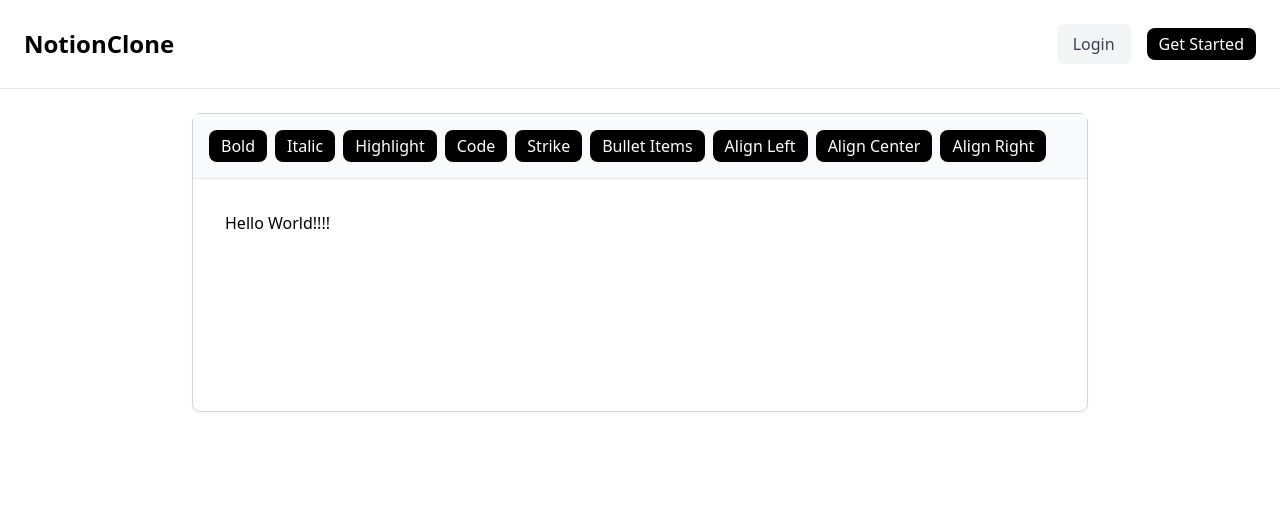
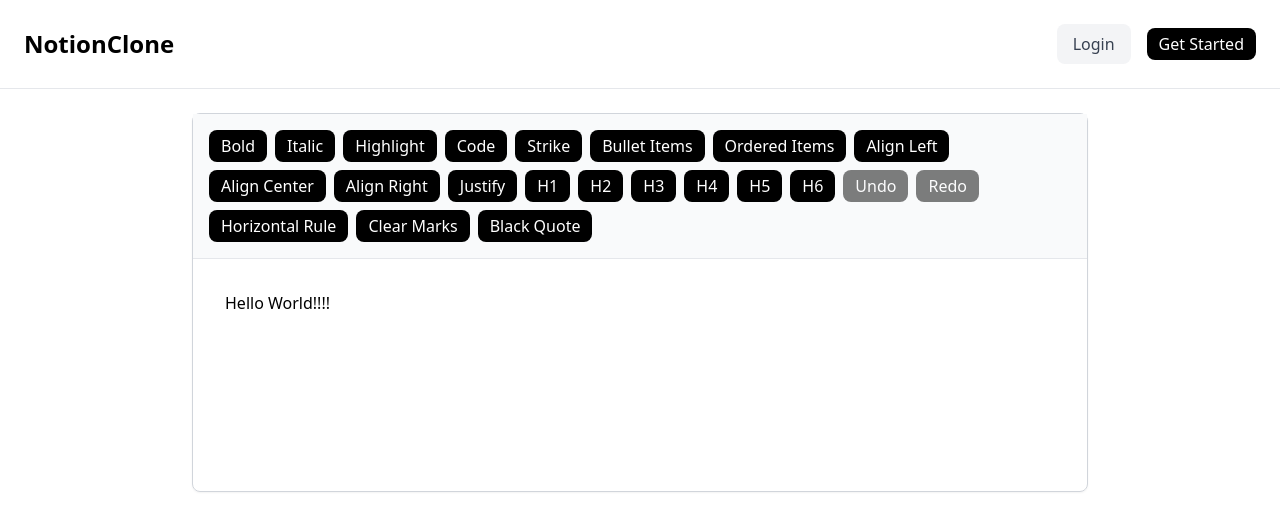
Before and after one commit to theommishra/atdox, a Next.js app in the folder apps/web/: page /editor in a window 1280 px wide. Shown: the top 530 px of the page. Built offline with nearby package versions, Linux system fonts and the light colour scheme.

Commit message:
added more feature to editor

```diff
--- a/apps/web/app/editor/page.tsx
+++ b/apps/web/app/editor/page.tsx
@@ -7,7 +7,6 @@ import TextAlign from '@tiptap/extension-text-align';
 import Highlight from '@tiptap/extension-highlight';
 import Code from '@tiptap/extension-code';
 import Strike from '@tiptap/extension-strike';
-import BulletList from '@tiptap/extension-bullet-list';
 import Button from "../../../../packages/ui/src/button";
 import { useEffect, useState } from 'react';
 
@@ -16,24 +15,32 @@ type ToolbarButton = {
   action: () => void;
   icon: string;
   label: string;
+  isActive?: () => boolean;
+  disabled?: () => boolean;
+
 };
 
 export default function TiptapEditor() {
   const [mounted, setMounted] = useState(false);
   const editor = useEditor({
     extensions: [
-      StarterKit,
+      StarterKit.configure({
+        bulletList: {
+          keepMarks: true,
+          keepAttributes: false,
+        },
+        orderedList: {
+          keepMarks: true,
+          keepAttributes: false,
+        },
+      }),
       TextAlign.configure({
         types: ['heading', 'paragraph'],
-        alignments: ['left', 'center', 'right'],
+        alignments: ['left', 'center', 'right','justify'],
       }),
       Highlight.configure({ multicolor: true }),
       Code,
       Strike,
-      BulletList.configure({
-        itemTypeName: 'listItem',
-        keepMarks: true,
-      }),
     ],
     content: '<p>Hello World!!!!</p>',
   });
@@ -45,33 +52,194 @@ export default function TiptapEditor() {
   if (!mounted || !editor) return null;
 
   const toolbarButtons: ToolbarButton[] = [
-    { id: 'bold', action: () => editor.chain().focus().toggleBold().run(), icon: 'Bold', label: 'Toggle Bold' },
-    { id: 'italic', action: () => editor.chain().focus().toggleItalic().run(), icon: 'Italic', label: 'Toggle Italic' },
-    { id: 'highlight', action: () => editor.chain().focus().toggleHighlight().run(), icon: 'Highlight', label: 'Toggle Highlight' },
-    { id: 'code', action: () => editor.chain().focus().toggleCode().run(), icon: 'Code', label: 'Toggle Code' },
-    { id: 'strike', action: () => editor.chain().focus().toggleStrike().run(), icon: 'Strike', label: 'Toggle Strike' },
-    { id: 'bullet', action: () => editor.chain().focus().toggleBulletList().run(), icon: 'Bullet Items', label: 'Toggle Bullet List' },
-    { id: 'align-left', action: () => editor.chain().focus().setTextAlign('left').run(), icon: 'Align Left', label: 'Align Left' },
-    { id: 'align-center', action: () => editor.chain().focus().setTextAlign('center').run(), icon: 'Align Center', label: 'Align Center' },
-    { id: 'align-right', action: () => editor.chain().focus().setTextAlign('right').run(), icon: 'Align Right', label: 'Align Right' },
+    {
+      id: 'bold',
+      action: () => editor.chain().focus().toggleBold().run(),
+      icon: 'Bold',
+      label: 'Toggle Bold',
+      isActive: () => editor.isActive('bold'),
+      disabled: () => !editor.can().chain().focus().toggleBold().run()
+    },
+    {
+      id: 'italic',
+      action: () => editor.chain().focus().toggleItalic().run(),
+      icon: 'Italic',
+      label: 'Toggle Italic',
+      isActive: () => editor.isActive('italic'),
+      disabled: () => !editor.can().chain().focus().toggleItalic().run()
+    },
+    {
+      id: 'highlight',
+      action: () => editor.chain().focus().toggleHighlight().run(),
+      icon: 'Highlight',
+      label: 'Toggle Highlight',
+      isActive: () => editor.isActive('highlight'),
+      disabled: () => !editor.can().chain().focus().toggleHighlight().run()
+    },
+    {
+      id: 'code',
+      action: () => editor.chain().focus().toggleCode().run(),
+      icon: 'Code',
+      label: 'Toggle Code',
+      isActive: () => editor.isActive('code'),
+    },
+    {
+      id: 'strike',
+      action: () => editor.chain().focus().toggleStrike().run(),
+      icon: 'Strike',
+      label: 'Toggle Strike',
+      isActive: () => editor.isActive('strike'),
+      disabled: () => !editor.can().chain().focus().toggleStrike().run()
+    },
+    {
+      id: 'bullet',
+      action: () => editor.chain().focus().toggleBulletList().run(),
+      icon: 'Bullet Items',
+      label: 'Toggle Bullet List',
+      isActive: () => editor.isActive('bulletList'),
+    },
+    {
+      id: 'ordered',
+      action: () => editor.chain().focus().toggleOrderedList().run(),
+      icon: 'Ordered Items',
+      label: 'Toggle Bullet List',
+      isActive: () => editor.isActive('orderedList'),
+    },
+    {
+      id: 'align-left',
+      action: () => editor.chain().focus().setTextAlign('left').run(),
+      icon: 'Align Left',
+      label: 'Align Left',
+      isActive: () => editor.isActive({ textAlign: 'left' }),
+    },
+    {
+      id: 'align-center',
+      action: () => editor.chain().focus().setTextAlign('center').run(),
+      icon: 'Align Center',
+      label: 'Align Center',
+      isActive: () => editor.isActive({ textAlign: 'center' }),
+    },
+    {
+      id: 'align-right',
+      action: () => editor.chain().focus().setTextAlign('right').run(),
+      icon: 'Align Right',
+      label: 'Align Right',
+      isActive: () => editor.isActive({ textAlign: 'right' }),
+    },
+    {
+      id: 'justify',
+      action: () => editor.chain().focus().setTextAlign('justify').run(),
+      icon: 'Justify',
+      label: 'Justify',
+      isActive: () => editor.isActive({ textAlign: 'justify' }),
+    },
+    {
+      id: 'h1',
+      action: () => editor.chain().focus().toggleHeading({ level: 1 }).run(),
+      icon: 'H1',
+      label: 'h1',
+      isActive: () => editor.isActive('heading', { level: 1 }),
+    }, {
+      id: 'h2',
+      action: () => editor.chain().focus().toggleHeading({ level: 2 }).run(),
+      icon: 'H2',
+      label: 'h2',
+      isActive: () => editor.isActive('heading', { level: 2 }),
+    }, {
+      id: 'h3',
+      action: () => editor.chain().focus().toggleHeading({ level: 3 }).run(),
+      icon: 'H3',
+      label: 'h3',
+      isActive: () => editor.isActive('heading', { level: 3 }),
+    }, {
+      id: 'h4',
+      action: () => editor.chain().focus().toggleHeading({ level: 4 }).run(),
+      icon: 'H4',
+      label: 'h4',
+      isActive: () => editor.isActive('heading', { level: 4 }),
+    }, {
+      id: 'h5',
+      action: () => editor.chain().focus().toggleHeading({ level: 5 }).run(),
+      icon: 'H5',
+      label: 'h5',
+      isActive: () => editor.isActive('heading', { level: 5 }),
+    },
+    {
+      id: 'h6',
+      action: () => editor.chain().focus().toggleHeading({ level: 6 }).run(),
+      icon: 'H6',
+      label: 'h6',
+      isActive: () => editor.isActive('heading', { level: 6 }),
+    },
+    {
+      id: 'Undo',
+      action: () => editor.chain().focus().undo().run(),
+      icon: 'Undo',
+      label: 'Undo',
+      isActive: () => false,
+      disabled: () => !editor.can().chain().focus().undo().run()
+    },
+    {
+      id: 'Redo',
+      action: () => editor.chain().focus().redo().run(),
+      icon: 'Redo',
+      label: 'Redo',
+      isActive: () => false,
+      disabled: () => !editor.can().chain().focus().redo().run(),
+    },
+    {
+      id: 'Horizontal Rule',
+      action: () => editor.chain().focus().setHorizontalRule().run(),
+      icon: 'Horizontal Rule',
+      label: 'Horizontal Rule',
+      isActive: () => false,
+      disabled: () => false,
+    },
+    {
+      id: 'Clear Marks',
+      action: () => editor.chain().focus().unsetAllMarks().run(),
+      icon: 'Clear Marks',
+      label: 'Clear Marks',
+      isActive: () => false,
+      disabled: () => false,
+    },
+    {
+      id: 'Blockquote',
+      action:  () => editor.chain().focus().toggleBlockquote().run(),
+      icon: 'Black Quote',
+      label: 'Black Quote',
+      isActive: () => editor.isActive('blockquote'),
+      disabled: () => false,
+    },
+
+
+
   ];
+
 
   return (
     <div className="mx-auto my-6 max-w-4xl border border-gray-300 rounded-lg shadow-sm">
       {/* Toolbar */}
       <div className="flex flex-wrap gap-2 p-4 border-b bg-gray-50" role="toolbar" aria-label="Text formatting">
-        {toolbarButtons.map(({ id, action, icon, label }) => (
+        {toolbarButtons.map(({ id, action, icon, label, isActive, disabled }) => {
+          const active = isActive?.();
+          const isDisabled = disabled?.();
+          return (
             <Button
               key={id}
               onClick={action}
-            variant="primary"
+              disabled={isDisabled}
+              variant={active ? 'secondary' : 'primary'}
               size="sm"
               type="button"
               aria-label={label}
+              className={active ? 'is-active' : ''}
             >
               {icon}
             </Button>
-        ))}
+          );
+        })}
+
       </div>
 
       {/* Editor Content */}
--- a/apps/web/app/editor/style.scss
+++ b/apps/web/app/editor/style.scss
@@ -57,20 +57,29 @@
   }
 
   /* Bullet and numbered lists */
-  ul,
-  ol {
-    list-style-type: disc;
-    padding-left: 1.5rem;
-    margin: 1em 0;
+ /* Bullet and numbered lists */
+ul {
+  list-style-type: disc;
+  padding-left: 1.5rem;
+  margin: 1.25rem 1rem 1.25rem 0.4rem;
 
-    li {
-      margin-bottom: 0.25em;
+  li p {
+    margin-top: 0.25em;
+    margin-bottom: 0.25em;
+  }
+}
 
-      p {
-        margin: 0.25em 0;
-      }
-    }
+ol {
+  list-style-type: decimal;
+  padding-left: 1.5rem;
+  margin: 1.25rem 1rem 1.25rem 0.4rem;
+
+  li p {
+    margin-top: 0.25em;
+    margin-bottom: 0.25em;
   }
+}
+
 
   /* Text alignment */
   .text-left {
@@ -90,6 +99,50 @@
     outline: 2px solid #2563eb; /* Tailwind blue-600 */
     border-radius: 0.375rem;
   }
+  h1,
+  h2,
+  h3,
+  h4,
+  h5,
+  h6 {
+    line-height: 1.1;
+    margin-top: 2.5rem;
+    text-wrap: pretty;
+  }
+
+  h1,
+  h2 {
+    margin-top: 3.5rem;
+    margin-bottom: 1.5rem;
+  }
+
+  h1 {
+    font-size: 1.4rem;
+  }
+
+  h2 {
+    font-size: 1.2rem;
+  }
+
+  h3 {
+    font-size: 1.1rem;
+  }
+
+  h4,
+  h5,
+  h6 {
+    font-size: 1rem;
+  }
+  hr {
+    border: none;
+    border-top: 1px solid #aaa;
+    margin: 2rem 0;
+  }
+   blockquote {
+    border-left: 3px solid #aaa;
+    margin: 1.5rem 0;
+    padding-left: 1rem;
+  }
 
   /* Placeholder (if using Placeholder extension) */
   .tiptap p.is-empty::before {
@@ -100,6 +153,7 @@
     pointer-events: none;
   }
 }
+
 
 [data-theme="dark"] .tiptap {
   background-color: #1f1f1f;
```
Lines whose indentation alone changed are shown as unchanged.
